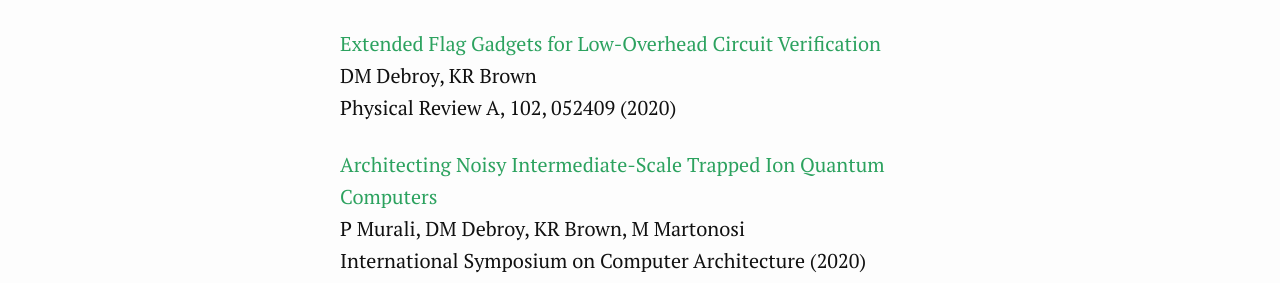
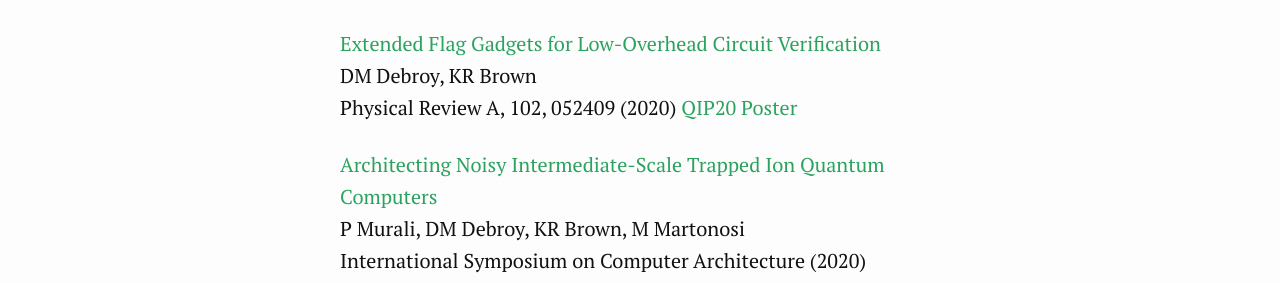
Before and after one commit to Dripto/dripto.github.io, a Jekyll site: the page built from research.markdown, in a window 1280 px wide. Shown: the part 485-768 px from the top of the page. Built offline with Jekyll 4.4.1, drawn with Linux system fonts in a browser that asks for light colours.

Commit message:
Update research.markdown

```diff
--- a/research.markdown
+++ b/research.markdown
@@ -16,6 +16,7 @@ arXiv preprint (2020)
 <a href="https://journals.aps.org/pra/abstract/10.1103/PhysRevA.102.052409">Extended Flag Gadgets for Low-Overhead Circuit Verification</a>\\
 DM Debroy, KR Brown\\
 Physical Review A, 102, 052409 (2020)
+<a href="/files/551_Debroy_poster.pdf">QIP20 Poster</a>
 
 <a href="https://conferences.computer.org/isca/pdfs/ISCA2020-4QlDegUf3fKiwUXfV0KdCm/466100a529/466100a529.pdf">Architecting Noisy Intermediate-Scale Trapped Ion Quantum Computers</a>\\
 P Murali, DM Debroy, KR Brown, M Martonosi\\
```
